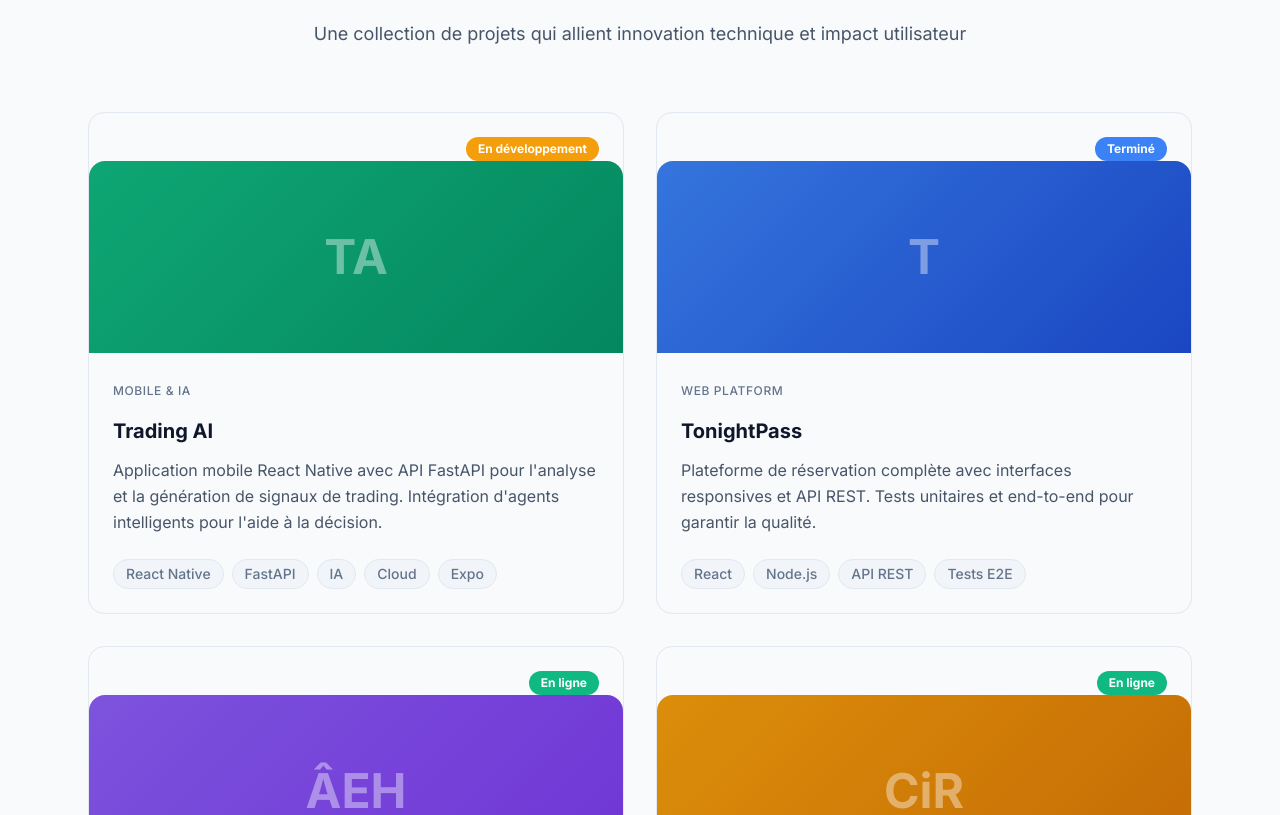
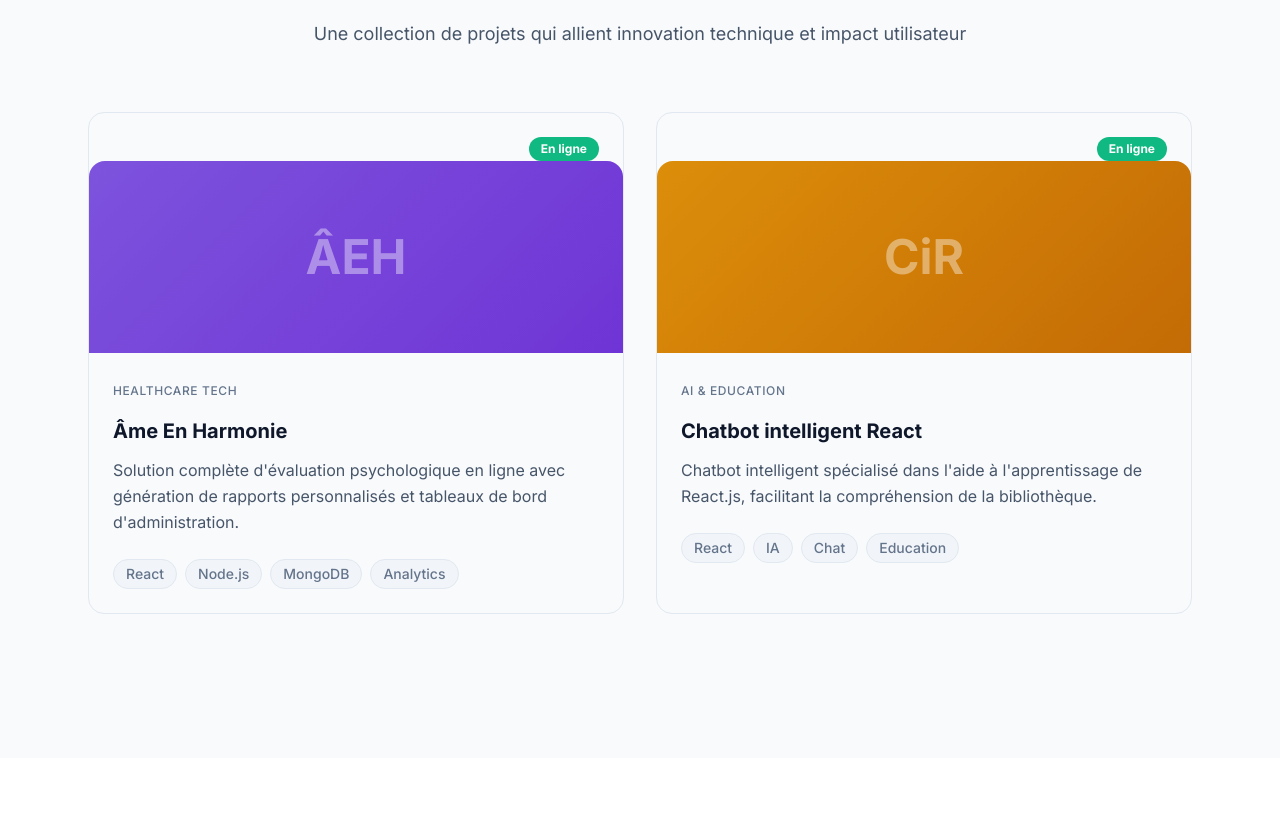
Before and after one commit to ohaddar/my-portfolio, a Next.js app: page / in a window 1280 px wide. Shown: the part 1985-2800 px from the top of the page. Built offline with nearby package versions, Linux system fonts and the light colour scheme.

Commit message:
✨ update contact information: change email and social media handle; revise experience details and education title for accuracy; simplify footer text; remove outdated project entries

```diff
--- a/src/components/Contact.tsx
+++ b/src/components/Contact.tsx
@@ -89,7 +89,7 @@ const Contact = () => {
                     Email
                   </h4>
                   <p style={{ color: "var(--text-secondary)" }}>
-                    contact@oumaima-dev.com
+                    oumaima.haddar.pro@gmail.com
                   </p>
                 </div>
               </div>
@@ -159,7 +159,7 @@ const Contact = () => {
                     className="hover:opacity-80 transition-opacity"
                     style={{ color: "var(--accent)" }}
                   >
-                    @oumaima-dev
+                    @oumaima-haddar
                   </a>
                 </div>
               </div>
--- a/src/components/Experience.tsx
+++ b/src/components/Experience.tsx
@@ -6,12 +6,11 @@ const Experience = () => {
   const experiences = [
     {
       title: "Développeur Full Stack - Entrepreneur",
-      company: "Trading AI",
+      company: "Cluster Next",
       period: "Juin 2025 à Aujourd'hui",
       type: "Entrepreneuriat",
       description: [
         "Développement d'une application mobile React Native (Expo) pour l'interface et la visualisation",
-        "Création d'une API FastAPI robuste pour l'analyse, la génération et la diffusion de signaux de trading",
         "Intégration d'agents intelligents et de services d'analyse automatisée pour l'aide à la décision",
         "Déploiement de l'ensemble de la solution sur une infrastructure cloud scalable",
         "Utilisation des bonnes pratiques Agile/SCRUM pour la gestion du projet",
@@ -27,39 +26,26 @@ const Experience = () => {
     {
       title: "Développeur Full Stack",
       company: "OnRuntime Studio",
-      period: "Mars 2025 – Avril 2025",
-      type: "Bénévolat",
+      period: "Nov. 2024 – Avril 2025",
+      type: "Stage & Bénévolat",
       description: [
-        "Maintenance et évolution du site onRuntime.com",
-        "Amélioration des performances et du SEO",
-        "Collaboration en équipe Agile avec revues de code et normes clean code",
+        "Conception, développement et maintenance des plateformes TonightPass.com et onRuntime.com",
+        "Création d'interfaces responsives et optimisées pour mobile",
+        "Développement d'API REST, gestion des états côté front-end et optimisation des performances",
+        "Amélioration du SEO et respect des normes clean code",
+        "Collaboration en équipe Agile avec revues de code",
+        "Mise en place de tests unitaires et end-to-end pour garantir la qualité",
       ],
-      technologies: ["React", "Next.js", "SEO", "Clean Code"],
-    },
-    {
-      title: "Développeuse Full Stack",
-      company: "OnRuntime Studio",
-      period: "Nov. 2024 – Fév. 2025",
-      type: "Stage",
-      description: [
-        "Conception et développement de la plateforme de réservation TonightPass.com",
-        "Création d'interfaces responsives et optimisées pour mobile",
-        "Développement d'API REST et gestion des états côté front-end",
-        "Tests unitaires et tests end-to-end pour garantir la qualité",
+      technologies: [
+        "React",
+        "Next.js",
+        "Node.js",
+        "API REST",
+        "Tests E2E",
+        "SEO",
+        "Clean Code",
+        "Mobile",
       ],
-      technologies: ["React", "Node.js", "API REST", "Tests E2E", "Mobile"],
-    },
-    {
-      title: "Développeur Full Stack",
-      company: "Âme en Harmonie - Doranco",
-      period: "Juil. 2024 – Mars 2025",
-      type: "Projet académique",
-      description: [
-        "Développement d'une application web de suivi psychologique",
-        "Génération dynamique de rapports personnalisés et tableaux de bord d'administration",
-        "Intégration d'analyses statistiques et d'outils de gestion de contenu",
-      ],
-      technologies: ["React", "Node.js", "MongoDB", "Analytics", "Reporting"],
     },
   ];
 
--- a/src/components/Footer.tsx
+++ b/src/components/Footer.tsx
@@ -79,8 +79,7 @@ const Footer = () => {
           }}
         >
           <p style={{ color: "var(--text-secondary)" }}>
-            © 2025 Oumaima. Tous droits réservés. Développé avec ❤️ en React &
-            Next.js
+            © 2025 Oumaima. Tous droits réservés.
           </p>
         </div>
       </div>
--- a/src/components/Formation.tsx
+++ b/src/components/Formation.tsx
@@ -5,7 +5,7 @@ import React from "react";
 const Formation = () => {
   const education = [
     {
-      title: "Développeur Full Stack — Bac+4",
+      title: "Bachelor concepteur développeur applications — Bac+4",
       date: "2024",
       place: "Doranco",
       link: "#",
--- a/src/components/Projects.tsx
+++ b/src/components/Projects.tsx
@@ -19,26 +19,6 @@ const Projects = () => {
   };
 
   const projects = [
-    {
-      title: "Trading AI",
-      description:
-        "Application mobile React Native avec API FastAPI pour l'analyse et la génération de signaux de trading. Intégration d'agents intelligents pour l'aide à la décision.",
-      technologies: ["React Native", "FastAPI", "IA", "Cloud", "Expo"],
-      link: "#",
-      gradient: "linear-gradient(135deg, #10b981, #059669)",
-      status: "En développement",
-      category: "Mobile & IA",
-    },
-    {
-      title: "TonightPass",
-      description:
-        "Plateforme de réservation complète avec interfaces responsives et API REST. Tests unitaires et end-to-end pour garantir la qualité.",
-      technologies: ["React", "Node.js", "API REST", "Tests E2E"],
-      link: "#",
-      gradient: "linear-gradient(135deg, #3b82f6, #1d4ed8)",
-      status: "Terminé",
-      category: "Web Platform",
-    },
     {
       title: "Âme En Harmonie",
       description:
```
